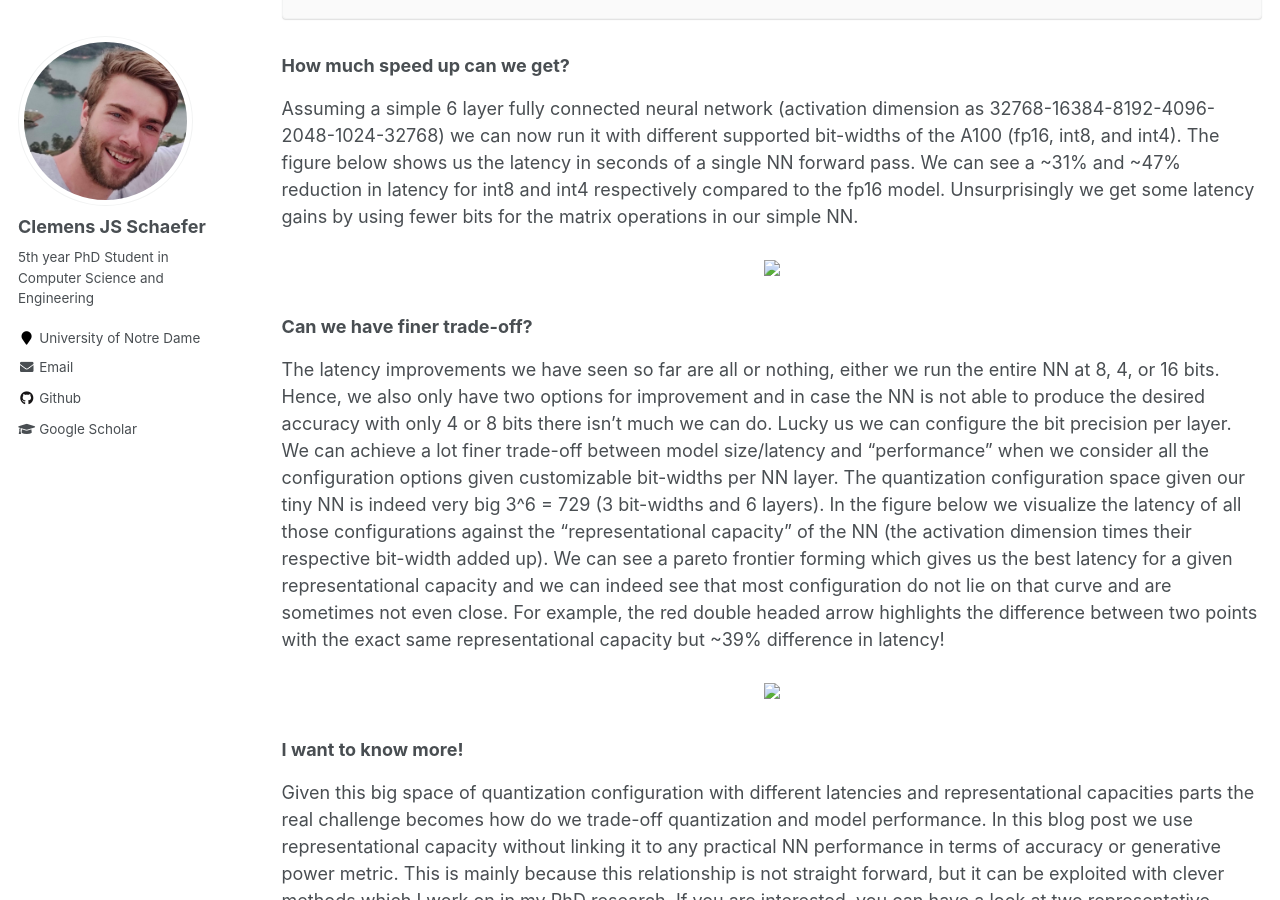
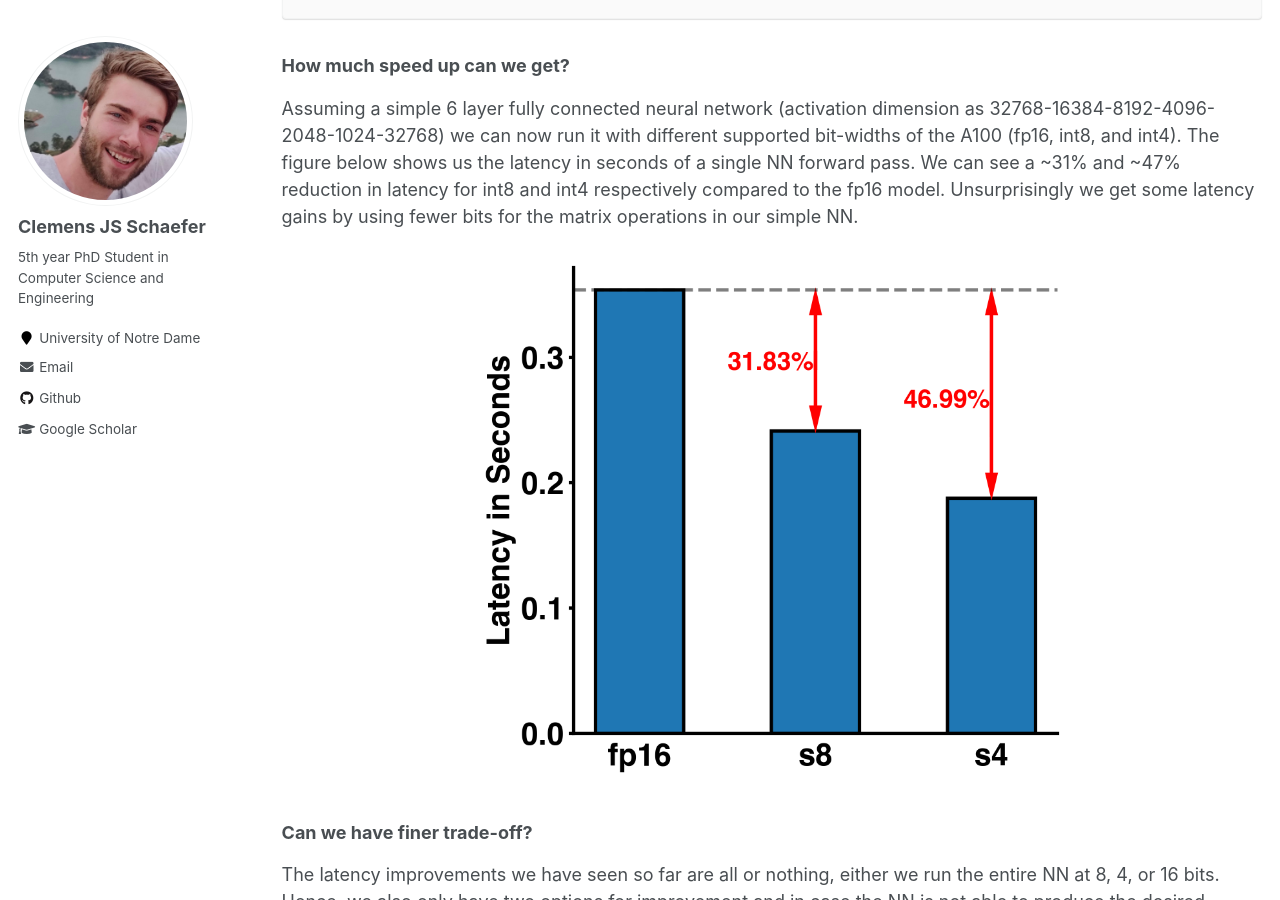
Before and after one commit to clee1994/clee1994.github.io, a Jekyll site: the page built from _pages/quant_speed.md, in a window 1280 px wide and 900 px high, scrolled down 2226 px. Built offline with Jekyll 4.4.1, drawn with Linux system fonts in a browser that asks for light colours.

Commit message:
normal - cname fix

```diff
--- a/_pages/quant_speed.md
+++ b/_pages/quant_speed.md
@@ -74,7 +74,7 @@
 Assuming a simple 6 layer fully connected neural network (activation dimension as 32768-16384-8192-4096-2048-1024-32768) we can now run it with different supported bit-widths of the A100 (fp16, int8, and int4). The figure below shows us the latency in seconds of a single NN forward pass. We can see a ~31% and ~47% reduction in latency for int8 and int4 respectively compared to the fp16 model. Unsurprisingly we get some latency gains by using fewer bits for the matrix operations in our simple NN.
 
 <p align="center">
-<img src="pure.png"  width="600">
+<img src="https://clemens-schafer.com/_pages/pure.png"  width="600">
 </p>
 
 ### Can we have finer trade-off?
@@ -82,7 +82,7 @@
 The latency improvements we have seen so far are all or nothing, either we run the entire NN at 8, 4, or 16 bits. Hence, we also only have two options for improvement and in case the NN is not able to produce the desired accuracy with only 4 or 8 bits there isn’t much we can do. Lucky us we can configure the bit precision per layer. We can achieve a lot finer trade-off between model size/latency and “performance” when we consider all the configuration options given customizable bit-widths per NN layer. The quantization configuration space given our tiny NN is indeed very big 3^6 = 729 (3 bit-widths and 6 layers). In the figure below we visualize the latency of all those configurations against the “representational capacity” of the NN (the activation dimension times their respective bit-width added up). We can see a pareto frontier forming which gives us the best latency for a given representational capacity and we can indeed see that most configuration do not lie on that curve and are sometimes not even close. For example, the red double headed arrow highlights the difference between two points with the exact same representational capacity but ~39% difference in latency!
 
 <p align="center">
-<img src="hetero.png"  width="600">
+<img src="https://clemens-schafer.com/_pages/hetero.png"  width="600">
 </p>
 
 ### I want to know more!
```
Also changed, not shown: 1 other file.
